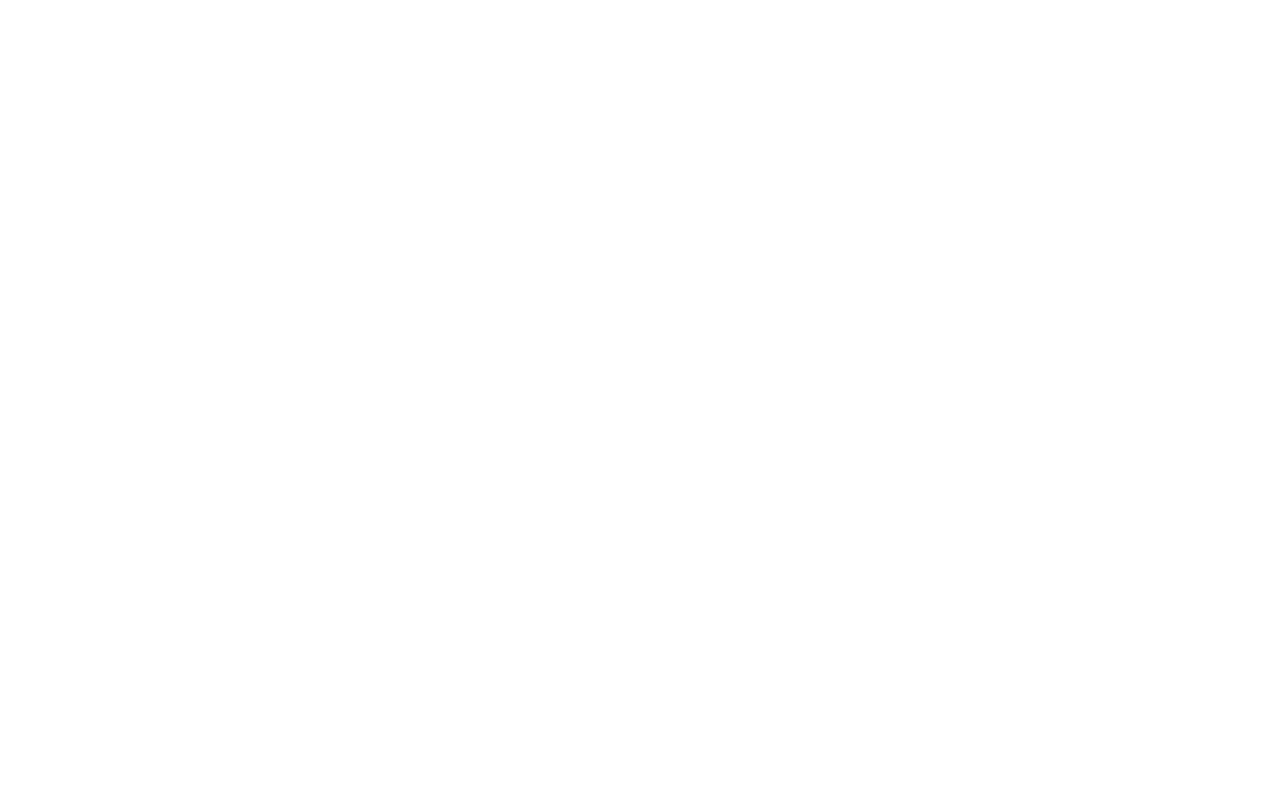
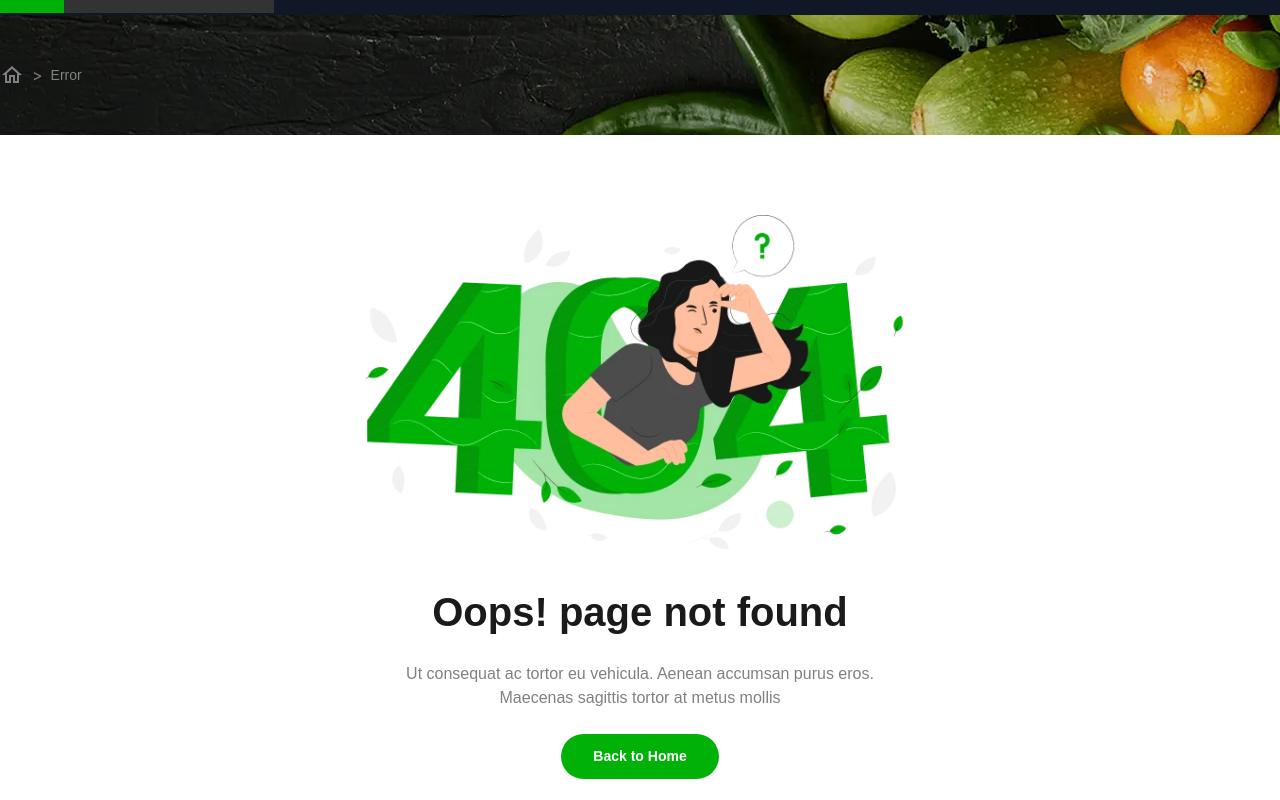
Before and after one commit to sagorcraft/Ecobazar, a React (Vite) app: page /error in a window 1280 px wide. Before the commit this address had no page. Shown: the part 200-1000 px from the top of the page. Before the commit the page ends 800 px from the top, so only its background shows below. Built offline with nearby package versions, Linux system fonts and the light colour scheme.

Commit message:
error page setup

```diff
--- a/src/App.jsx
+++ b/src/App.jsx
@@ -8,6 +8,7 @@
 import Otp from "./pages/Otp";
 import Category from "./pages/Category";
 import Products from "./pages/Products";
+import Error from "./pages/Error";
 
 
 function App() {
@@ -24,6 +25,7 @@
           <Route path="/reset-password" element={<Reset />} />
           <Route path="/cat" element={<Category />} />
           <Route path="/product" element={<Products />} />
+          <Route path="/error" element={<Error />} />
         </Route>
       </Routes>
     </>
--- a/src/components/NavBar.jsx
+++ b/src/components/NavBar.jsx
@@ -238,9 +238,9 @@
                   <Link to="#" className='block px-5 py-3 text-sm text-gray-700 hover:bg-primary hover:text-white duration-300'>About Us</Link>
                   <Link to="#" className='block px-5 py-3 text-sm text-gray-700 hover:bg-primary hover:text-white duration-300'>FAQ</Link>
                   <Link to="#" className='block px-5 py-3 text-sm text-gray-700 hover:bg-primary hover:text-white duration-300'>My Account</Link>
-                  <Link to="#" className='block px-5 py-3 text-sm text-gray-700 hover:bg-primary hover:text-white duration-300'>Login</Link>
-                  <Link to="#" className='block px-5 py-3 text-sm text-gray-700 hover:bg-primary hover:text-white duration-300'>Register</Link>
-                  <Link to="#" className='block px-5 py-3 text-sm text-gray-700 hover:bg-primary hover:text-white duration-300'>404 Page</Link>
+                  <Link to="/login" className='block px-5 py-3 text-sm text-gray-700 hover:bg-primary hover:text-white duration-300'>Login</Link>
+                  <Link to="/registration" className='block px-5 py-3 text-sm text-gray-700 hover:bg-primary hover:text-white duration-300'>Register</Link>
+                  <Link to="/error" className='block px-5 py-3 text-sm text-gray-700 hover:bg-primary hover:text-white duration-300'>404 Page</Link>
                 </div>
               </li>
 
--- a/src/pages/Error.jsx
+++ b/src/pages/Error.jsx
@@ -1,8 +1,34 @@
 import React from 'react'
+import Container from '../components/layouts/Container'
+import ErrorImg from '../assets/images/error.webp'
+import { Link } from 'react-router'
 
 const Error = () => {
   return (
-    <div>Error</div>
+    <section className="py-20">
+      <Container>
+        <div className="flex flex-col items-center text-center">
+          <div className="relative w-full max-w-[550px]">
+            <img src={ErrorImg} alt="404 Error" />
+          </div>
+
+          {/* Copy */}
+          <h2 className="font-pop text-[40px] font-semibold text-[#1A1A1A] mt-8">
+            Oops! page not found
+          </h2>
+          <p className="font-pop font-normal text-[]16px text-[#808080] mt-5 max-w-lg">
+            Ut consequat ac tortor eu vehicula. Aenean accumsan purus eros. Maecenas sagittis tortor at metus mollis
+          </p>
+
+          {/* CTA */}
+          <Link to="/">
+            <button className="font-pop text-[14px] mt-6 bg-primary text-white font-semibold px-8 py-3 rounded-full hover:opacity-90 transition">
+              Back to Home
+            </button>
+          </Link>
+        </div>
+      </Container>
+    </section>
   )
 }
 
```
Also changed, not shown: src/index.css (+0 -41 lines), src/assets/images/error.webp (added).
